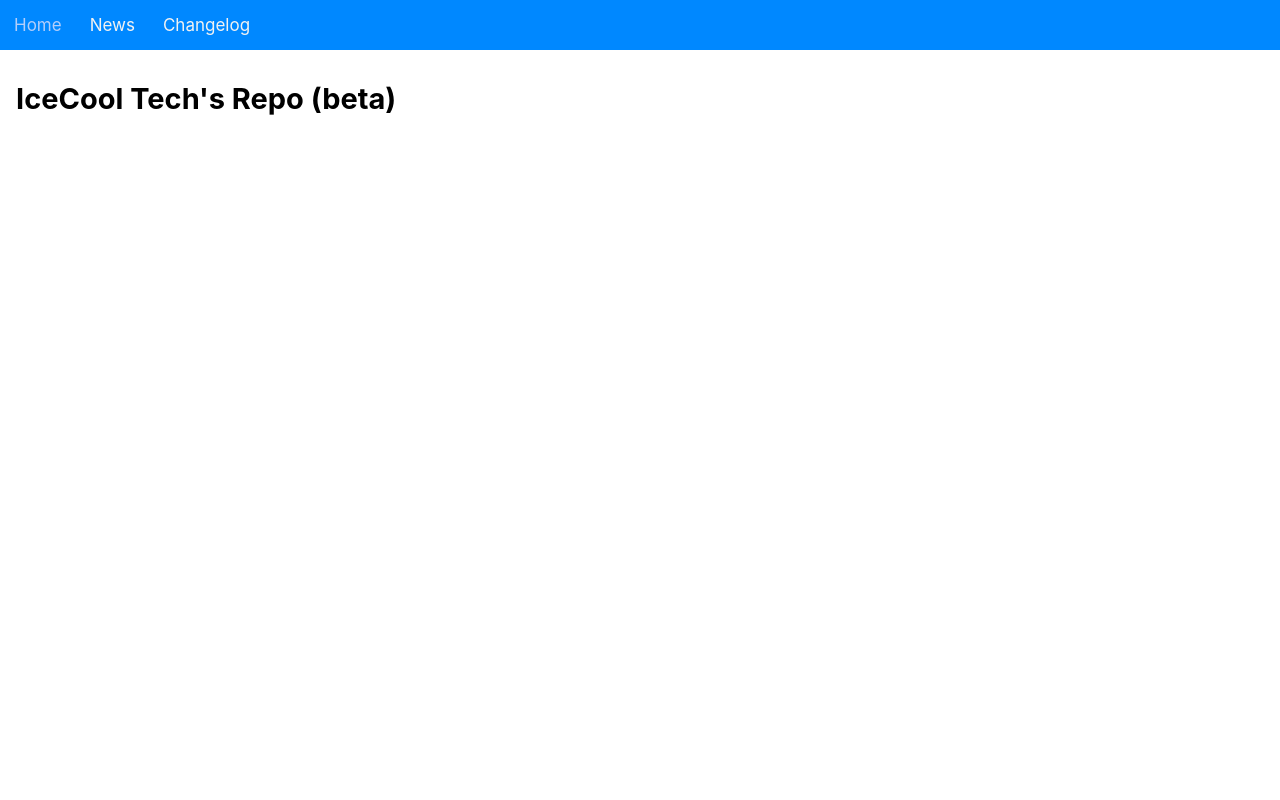
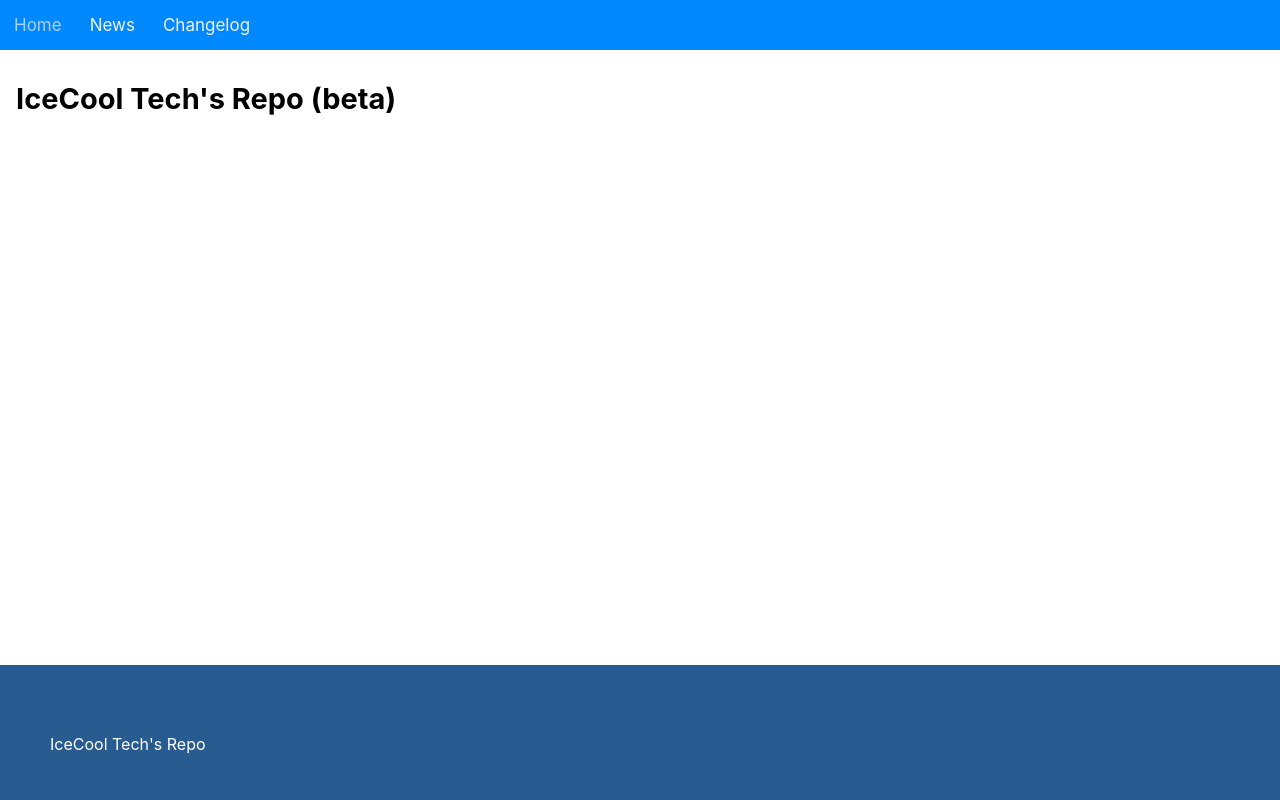
Before and after one commit to HexaCoreRepo/HexaCoreRepo.github.io, a plain HTML site: page index.html in a window 1280 px wide. Drawn offline with Linux system fonts and the light colour scheme.

Commit message:
Update index.html

```diff
--- a/index.html
+++ b/index.html
@@ -54,6 +54,7 @@
 </div>
 
   <p style="font-weight:bold;font-size: 29px;margin-left: 16px;margin-bottom: 20px;margin-top: 75px">IceCool Tech's Repo (beta)</p>
+
 <head>
 <style>
 .field {
@@ -70,5 +71,27 @@
 </head>
 <body>
 
+
+
+<head>
+<style>
+footer {
+  text-align: left;
+  padding: 50px;
+  background-color: #285B8F;
+  color: white;
+  height: 35px;
+  width: 100%;
+  bottom: 0px;
+  position: fixed;
+}
+</style>
+</head>
+<body>
+
+<footer>
+  <p>IceCool Tech's Repo<br>
+</footer>
+
 </panel>
 </html>
```
